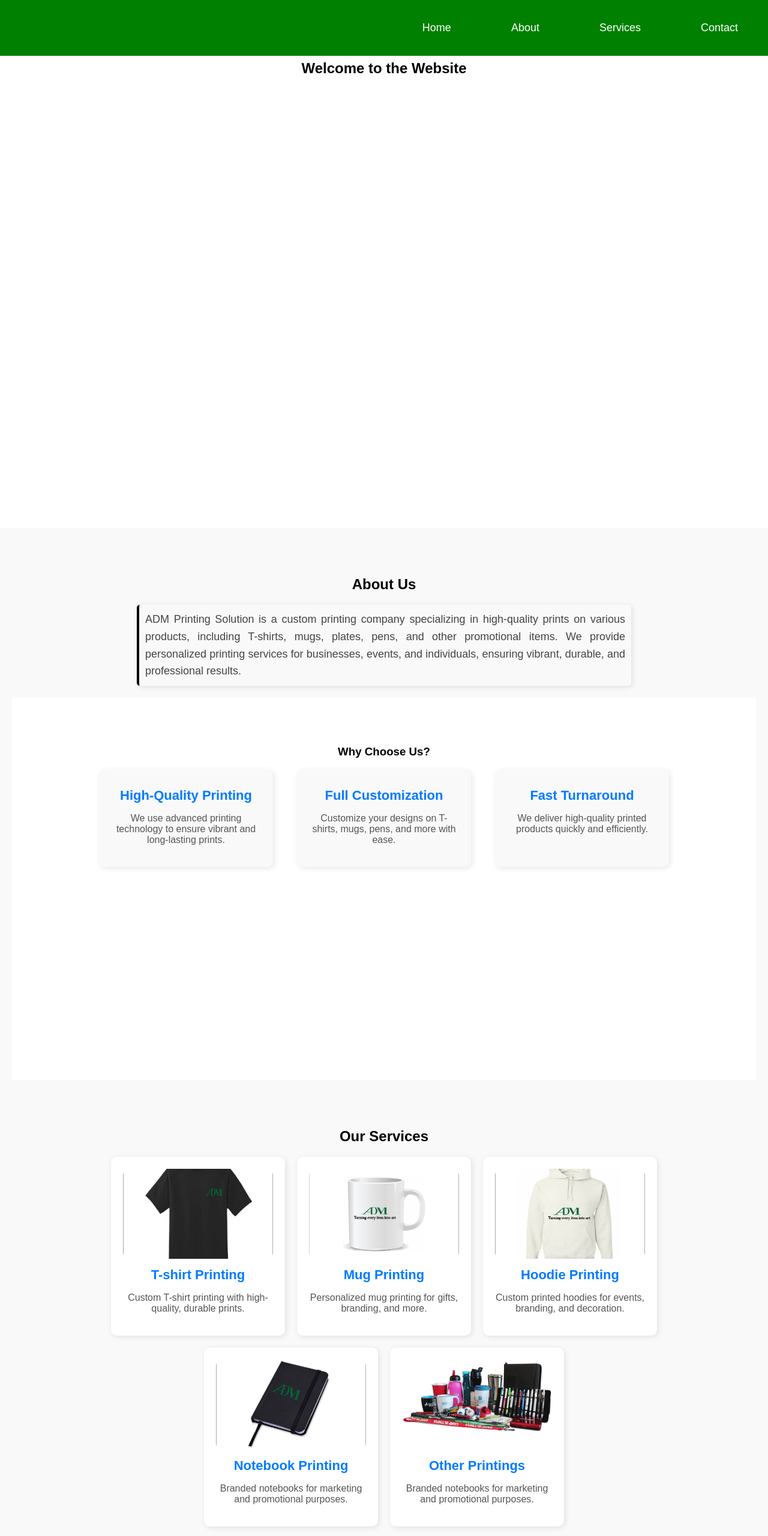
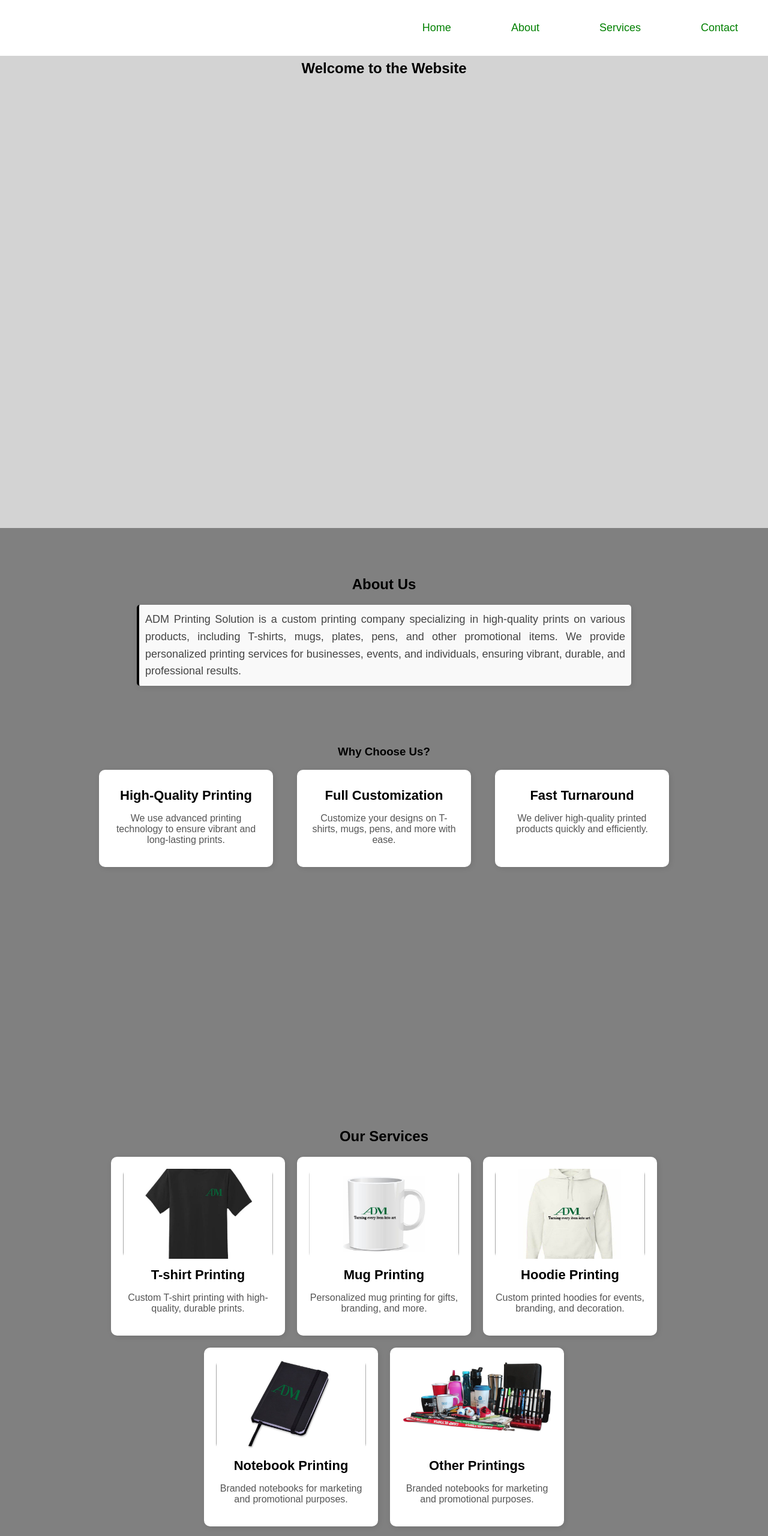
Before and after one commit to Amanueldaniel94/PRODIGY_WD_01, a plain HTML site: page index.html in a window 1280 px wide. Shown: the top 2560 px of the page at 60% size. Drawn offline with Linux system fonts and the light colour scheme.

Commit message:
3rd
commit

```diff
--- a/style.css
+++ b/style.css
@@ -12,7 +12,7 @@ nav {
     width: 100%;
     top: 0;
     left: 0;
-    background:green;
+    background:white;
     padding: 20px 0;
     transition: background 0.3s ease-in-out;
 }
@@ -30,7 +30,7 @@ nav ul li {
 
 nav ul li a {
     text-decoration: none;
-    color: white;
+    color: green;
     font-size: 18px;
     padding: 10px;
     transition: color 0.3s ease;
@@ -116,10 +116,15 @@ section {
     background-color: rgba(0, 0, 0, 0.8);
 }
 
+/*Home section*/
+ #home{
+  background-color:lightgray;
+}
+
 /* About Section */
 #about {
     padding: 60px 20px;
-    background: #f9f9f9;
+    background: grey;
 }
 
 .about-container {
@@ -166,7 +171,7 @@ section {
 #why-choose-us {
     text-align: center;
     padding: 60px 20px;
-    background: white;
+    background: grey;
 }
 
 #why-choose-us h2 {
@@ -187,7 +192,7 @@ section {
 
 /* Individual Feature Box */
 .feature-box {
-    background: #f9f9f9;
+    background:white;
     padding: 20px;
     border-radius: 10px;
     text-align: center;
@@ -202,7 +207,7 @@ section {
 
 .feature-box h3 {
     font-size: 22px;
-    color: #007bff;
+    color: black;
     margin: 10px 0;
 }
 
@@ -219,7 +224,7 @@ section {
 #services {
     text-align: center;
     padding: 60px 20px;
-    background: #f9f9f9;
+    background: grey;
 }
 
 #services h2 {
@@ -265,7 +270,7 @@ section {
 /* Service Title */
 .service-card h3 {
     font-size: 22px;
-    color: #007bff;
+    color:black;
     margin: 10px 0;
 }
 
@@ -274,11 +279,15 @@ section {
     font-size: 16px;
     color: #555;
 }
+
+
+
+
 /* Contact Section */
 #contact {
     text-align: center;
     padding: 60px 20px;
-    background: #f9f9f9;
+    background: grey;
 }
 
 #contact h2 {
@@ -289,7 +298,7 @@ section {
 
 /* Contact Container */
 .contact-container {
-    display: flex;
+    display:flex;
     flex-wrap: wrap;
     justify-content: center;
     gap: 40px;
@@ -325,7 +334,7 @@ section {
 
 /* Submit Button */
 .contact-form button {
-    background: #007bff;
+    background: black;
     color: white;
     padding: 12px 20px;
     border: none;
@@ -336,7 +345,7 @@ section {
 }
 
 .contact-form button:hover {
-    background: #0056b3;
+    background: green;
 }
 
 /* Contact Info */
@@ -345,12 +354,14 @@ section {
     color: #444;
     margin: 10px 0;
 }
+.contact-info
 
 /* Social Media Icons */
 .social-icons a img {
     width: 40px;
     margin: 10px;
     transition: 0.3s;
+    background: grey;
 }
 
 .social-icons a img:hover {
```
Also changed, not shown: index.html (+1 -12 lines), b.jpg (added), c.jpeg (added), 1 other file.
